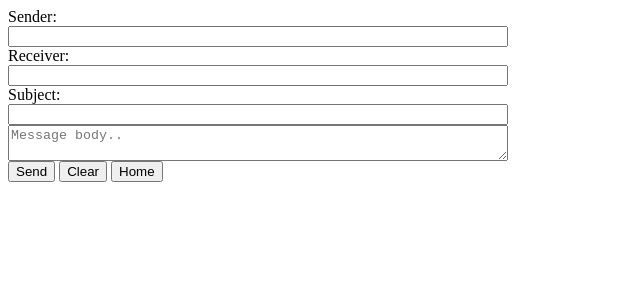
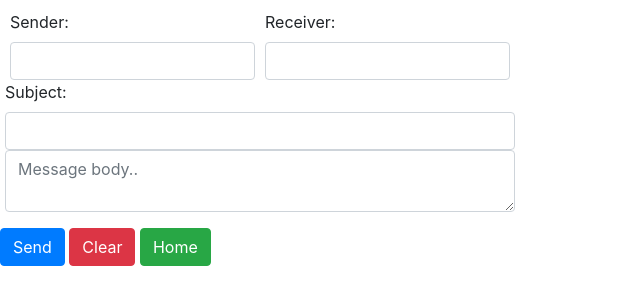
Before and after one commit to fesb-distributed-systems-2023/pkaselj-lab-08, a plain HTML site: page write-new-email.html in a window 1280 px wide. Shown: the whole page, without its empty margins (0-640 px from the left). Drawn offline with nearby package versions, Linux system fonts and the light colour scheme.

Commit message:
Added Bootstrap 4.6.X

```diff
--- a/assets/css/write-new-email.css
+++ b/assets/css/write-new-email.css
@@ -2,4 +2,5 @@
     display: flex;
     flex-direction: column;
     max-width: 500px;
+    margin: 10px;
 }
--- a/write-new-email.html
+++ b/write-new-email.html
@@ -4,27 +4,40 @@
         <title>EasyMail</title>
 
         <link rel="stylesheet" href="/assets/css/write-new-email.css">
+        <link rel="stylesheet" href="https://cdn.jsdelivr.net/npm/bootstrap@4.6.2/dist/css/bootstrap.min.css" integrity="sha384-xOolHFLEh07PJGoPkLv1IbcEPTNtaed2xpHsD9ESMhqIYd0nLMwNLD69Npy4HI+N" crossorigin="anonymous">
     </head>
 
     <body>
         <script src="/assets/js/write-new-email.js" type="module" defer></script>
 
-        <div class="new-mail-form">
-            <label for="sender">Sender: </label>
-            <input type="email" id="sender" />
+        <div class="new-mail-form form-group">
+            <div class="form-row">
+                <div class="col">
+                    <label for="sender">Sender: </label>
+                    <input type="email" id="sender" class="form-control" />
+                </div>
+                <div class="col">
+                    <label for="receiver">Receiver: </label>
+                    <input type="email" id="receiver" class="form-control" />
+                </div>
+            </div>
+            <div class="form-row">
+                <label for="subject">Subject: </label>
+                <input type="text" id="subject" class="form-control" />
+            </div>
+            <div class="form-row">
+                <textarea name="body" id="body" placeholder="Message body.." class="form-control" ></textarea>
+            </div>
 
-            <label for="receiver">Receiver: </label>
-            <input type="email" id="receiver"/>
-
-            <label for="subject">Subject: </label>
-            <input type="text" id="subject"/>
-
-            <textarea name="body" id="body" placeholder="Message body.."></textarea>
         </div>
 
-        <button type="button" id="send-email-button">Send</button>
-        <button type="button" id="clear-all-fields-button">Clear</button>
-        <button type="button" id="home-button">Home</button>
+        <button type="button" id="send-email-button" class="btn btn-primary">Send</button>
+        <button type="button" id="clear-all-fields-button" class="btn btn-danger">Clear</button>
+        <button type="button" id="home-button" class="btn btn-success">Home</button>
+
+        <script src="https://cdn.jsdelivr.net/npm/jquery@3.5.1/dist/jquery.slim.min.js" integrity="sha384-DfXdz2htPH0lsSSs5nCTpuj/zy4C+OGpamoFVy38MVBnE+IbbVYUew+OrCXaRkfj" crossorigin="anonymous"></script>
+        <script src="https://cdn.jsdelivr.net/npm/bootstrap@4.6.2/dist/js/bootstrap.bundle.min.js" integrity="sha384-Fy6S3B9q64WdZWQUiU+q4/2Lc9npb8tCaSX9FK7E8HnRr0Jz8D6OP9dO5Vg3Q9ct" crossorigin="anonymous"></script>
+
     </body>
 
 </html>
```
Also changed, not shown: index.html (+4 -0 lines), list-all-emails.html (+9 -4 lines).
